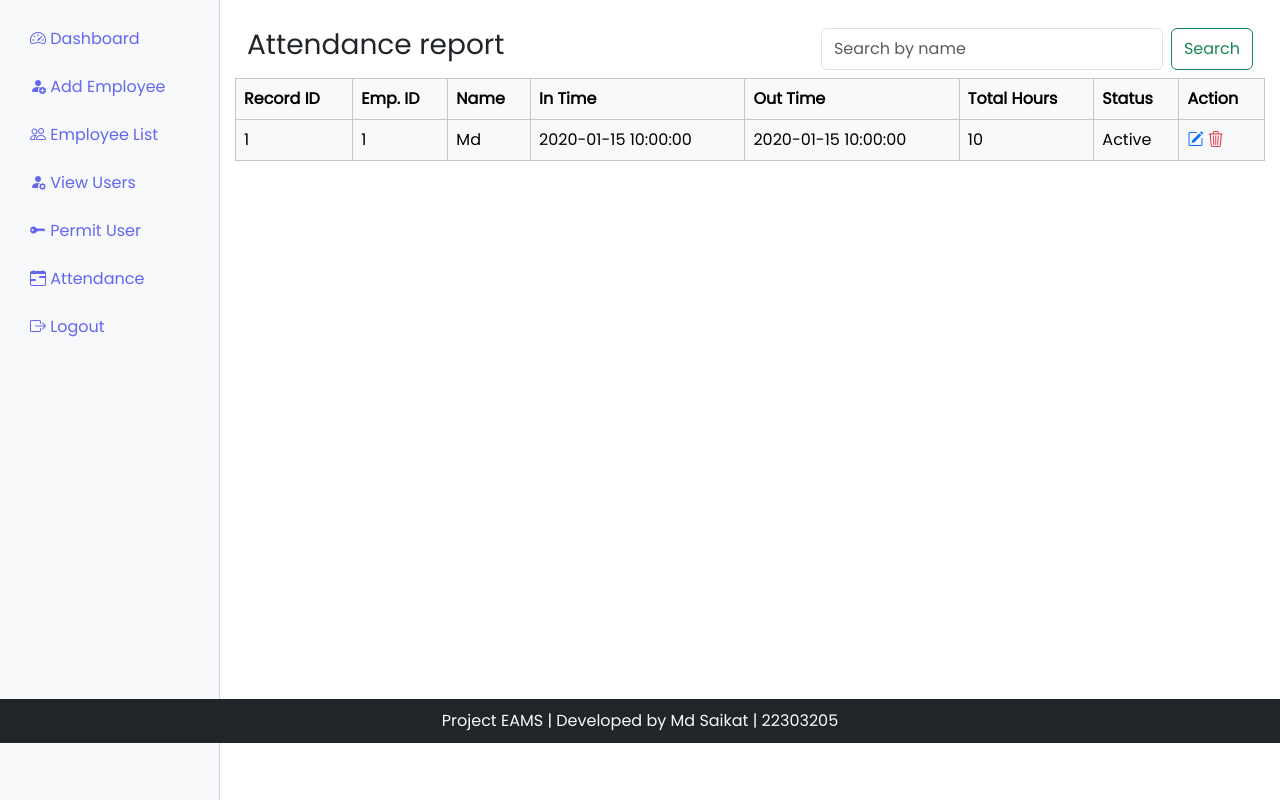
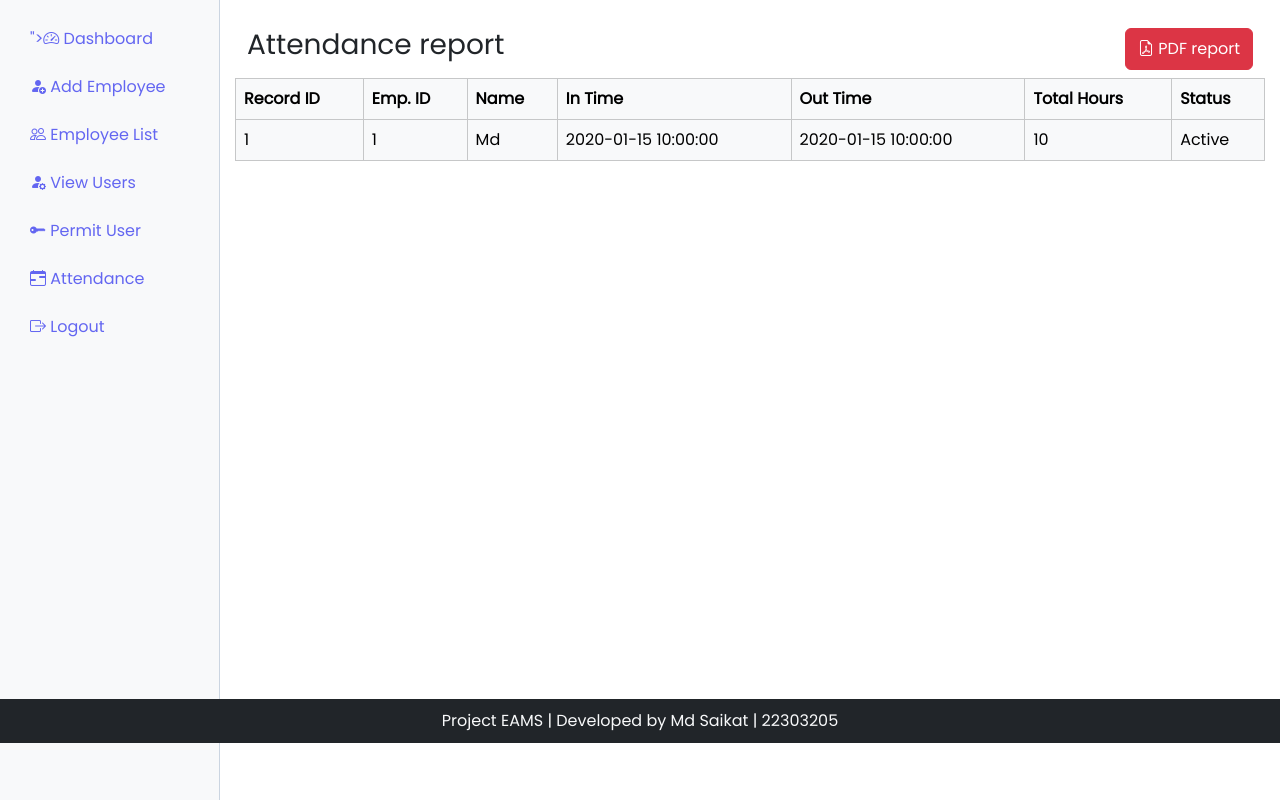
Before and after one commit to 0xh7ml/emas_project, a PHP site: page /attendance.php in a window 1280 px wide. Shown: the part 57-857 px from the top of the page. Run offline with PHP 8.4, Linux system fonts and the light colour scheme; the visitor is signed in with stand-in values (Sample User, id 1); data comes from the database, SQL or seed files in the repository; tables that the repository leaves empty or names only in its code hold one stand-in row (values such as "Sample post"); some libraries are stand-ins or nearby versions.

Commit message:
Updated pdf report

```diff
--- a/add_employee.php
+++ b/add_employee.php
@@ -9,7 +9,7 @@
                         <h5 class="mb-0">Add Employee</h5>
                     </div>
                     <div class="card-body">
-                        <form id="addEmployeeForm" method="POST" action="/class_project/insert_emp.php">
+                        <form id="addEmployeeForm" method="POST" action="/emas_project/insert_emp.php">
                             <div class="form-group">
                                 <label for="name">Name</label>
                                 <input type="text" class="form-control" id="name" name="name" required>
--- a/add_user.php
+++ b/add_user.php
@@ -20,7 +20,7 @@ if(isset($_POST['emp_id']) && isset($_POST['username']) && isset($_POST['passwor
                         <h5 class="mb-0">Add User</h5>
                     </div>
                     <div class="card-body">
-                        <form id="addUser" method="POST" action="/class_project/add_user.php">
+                        <form id="addUser" method="POST" action="/emas_project/add_user.php">
                             <div class="form-group mb-2">
                                 <label for="gender">Employee</label>
                                 <select class="form-control" name="emp_id" required>
--- a/attendance.php
+++ b/attendance.php
@@ -1,19 +1,12 @@
 <?php include('header.php');?>
-
-
 <div class="container">
         <div class="row">
             <div class="d-flex flex-row justify-content-between mt-2 mb-2">
 
                 <h3>Attendance report</h3>
-
-                <form class="d-flex" role="search" method="POST">
-                <input class="form-control me-2" type="search" placeholder="Search by name" aria-label="Search" name="search">
-                <button class="btn btn-outline-success" type="submit">Search</button>
-                </form>
-
+                <button class="btn btn-danger" type="submit" id="download"><i class="bi bi-file-earmark-pdf"></i> PDF report</button>
             </div>
-            <table class="table table-bordered table-hover table-light">
+            <table class="table table-bordered table-hover table-light" id="report">
                 <thead>
                     <tr>
                         <th>Record ID</th>
@@ -23,19 +16,13 @@
                         <th>Out Time</th>
                         <th>Total Hours</th>
                         <th>Status</th>
-                        <th>Action</th>
+                        <!-- <th>Action</th> -->
                     </tr>
                 </thead>
                 <tbody>
                 <?php
 
-                    if(isset($_POST["search"]) && !empty($_POST["search"])){
-                        $keyword = $_POST["search"];
-                        $sql = "SELECT * from tb_attendance where employee_id LIKE '%$keyword%'";
-                    }
-                    else{
-                        $sql = "SELECT * FROM tb_attendance as attendance left join tb_employee as emp on attendance.employee_id = emp.emp_id";
-                    }
+                    $sql = "SELECT * FROM tb_attendance as attendance left join tb_employee as emp on attendance.employee_id = emp.emp_id";
 
                     $res = mysqli_query(
                         $conn, $sql
@@ -50,13 +37,13 @@
                         <td><?php echo $rows["employee_id"]; ?></td>
                         <td><?php echo $rows["emp_name"]; ?></td>
                         <td><?php echo $rows["in_time"]; ?></td>
-                        <td><?php echo $rows["out_time"]; ?></td>
-                        <td><?php echo $rows["total_hours"]; ?></td>
+                        <td><?php echo ($rows["out_time"] != NULL) ? $rows["out_time"] : "--:--"; ?></td>
+                        <td><?php echo ($rows["total_hours"] != NULL) ? $rows["total_hours"] : "--:--"; ?></td>
                         <td><?php echo $rows["status"]; ?></td>
-                        <td>
+                        <!-- <td>
                             <a href="edit.php?id=<?php echo $rows['emp_id'];?>"><i class="bi bi-pencil-square text-primary"></i></a>
                             <a href="delete.php?id=<?php echo $rows['emp_id'];?>"><i class="bi bi-trash3 text-danger "></i></a>
-                        </td>
+                        </td> -->
                     </tr>
                 <?php } ; ?>
                 </tbody>
@@ -65,4 +52,20 @@
     </div>
 
 
+    <script src="https://cdnjs.cloudflare.com/ajax/libs/html2pdf.js/0.10.1/html2pdf.bundle.min.js" integrity="sha512-GsLlZN/3F2ErC5ifS5QtgpiJtWd43JWSuIgh7mbzZ8zBps+dvLusV+eNQATqgA/HdeKFVgA5v3S/cIrLF7QnIg==" crossorigin="anonymous" referrerpolicy="no-referrer"></script>
+    <script>
+    const report = document.getElementById('report');
+    const downloadBtn = document.getElementById('download');
+
+    downloadBtn.addEventListener('click', (e)=>{
+        e.preventDefault();
+        var options = {
+            filename: 'report.pdf',
+            html2canvas: { scale: 2 },
+            jsPDF: { unit: 'in', format: 'letter', orientation: 'portrait' }
+        };
+        html2pdf().from(report).set(options).save();
+    })
+    </script>
+
 <?php include('footer.php');?>
--- a/db_connection.php
+++ b/db_connection.php
@@ -16,3 +16,6 @@ if(mysqli_connect_error()){
     echo 'Connection Error' . mysqli_connect_error();
     exit();
 }
+else{
+    return TRUE;
+}
--- a/footer.php
+++ b/footer.php
@@ -3,9 +3,10 @@
 </div>
 
 <!-- Bootstrap JS and dependencies -->
+
 <script src="https://ajax.googleapis.com/ajax/libs/jquery/3.5.1/jquery.min.js"></script>
 <script src="https://cdnjs.cloudflare.com/ajax/libs/popper.js/1.16.0/umd/popper.min.js"></script>
-<script src="https://maxcdn.bootstrapcdn.com/bootstrap/4.5.2/js/bootstrap.min.js"></script>
+
 
 <!-- Add your custom JavaScript here -->
 
--- /dev/null
+++ b/logout.php
@@ -0,0 +1,6 @@
+<?php
+session_start();
+session_unset();
+session_destroy();
+header("location:index.php");
+?>
--- a/sidebar.php
+++ b/sidebar.php
@@ -1,14 +1,14 @@
 <aside class="left-side sidebar-canvas bg-light">
     <section id="sidebar mt-3">
         <ul class="sidebar-menu">
-            <li class="link-item"><a href="/class_project/dashboard.php"><i class="bi bi-speedometer2"></i> Dashboard</a></li>
-            <li class="link-item"><a href="/class_project/add_employee.php"><i class="bi bi-person-fill-add"></i> Add Employee</a></li>
-            <li class="link-item"><a href="/class_project/view.php"><i class="bi bi-people"></i> Employee List</a></li>
-            <!-- <li class="link-item"><a href="/class_project/search.php"><i class="bi bi-search"></i> Search Employee</a></li> -->
-            <li class="link-item"><a href="/class_project/users.php"><i class="bi bi-person-fill-gear"></i> View Users</a></li>
-            <li class="link-item"><a href="/class_project/add_user.php"><i class="bi bi-key-fill"></i> Permit User</a></li>
-            <li class="link-item"><a href="/class_project/attendance.php"><i class="bi bi-calendar-range"></i> Attendance</a></li>
-            <li class="link-item"><a href="/class_project/logout.php"><i class="bi bi-box-arrow-right"></i> Logout</a></li>
+            <li class="link-item"><a href="/emas_project/dashboard.php"?>"><i class="bi bi-speedometer2"></i> Dashboard</a></li>
+            <li class="link-item"><a href="/emas_project/add_employee.php"><i class="bi bi-person-fill-add"></i> Add Employee</a></li>
+            <li class="link-item"><a href="/emas_project/view.php"><i class="bi bi-people"></i> Employee List</a></li>
+            <!-- <li class="link-item"><a href="/emas_project/search.php"><i class="bi bi-search"></i> Search Employee</a></li> -->
+            <li class="link-item"><a href="/emas_project/users.php"><i class="bi bi-person-fill-gear"></i> View Users</a></li>
+            <li class="link-item"><a href="/emas_project/add_user.php"><i class="bi bi-key-fill"></i> Permit User</a></li>
+            <li class="link-item"><a href="/emas_project/attendance.php"><i class="bi bi-calendar-range"></i> Attendance</a></li>
+            <li class="link-item"><a href="/emas_project/logout.php"><i class="bi bi-box-arrow-right"></i> Logout</a></li>
         </ul>
     </section>
 </aside>
```
Also changed, not shown: dashboard.php (+4 -4 lines).
